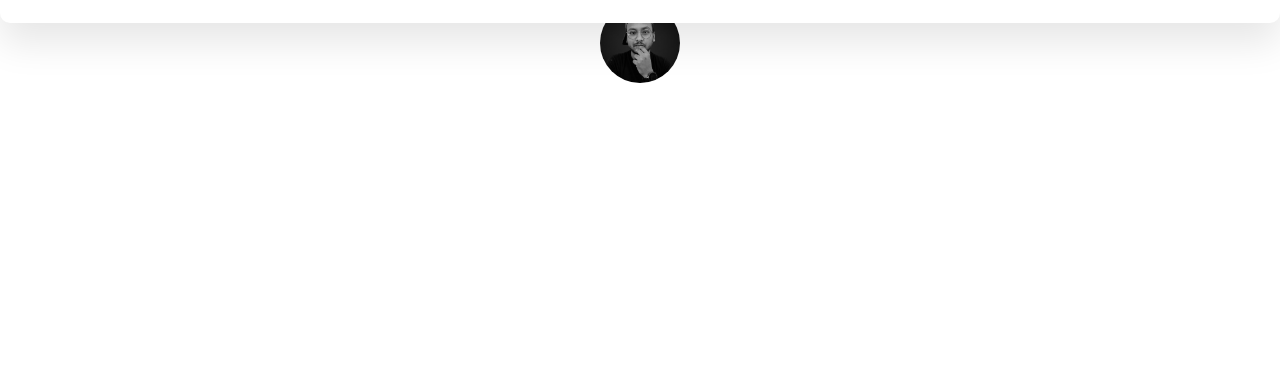
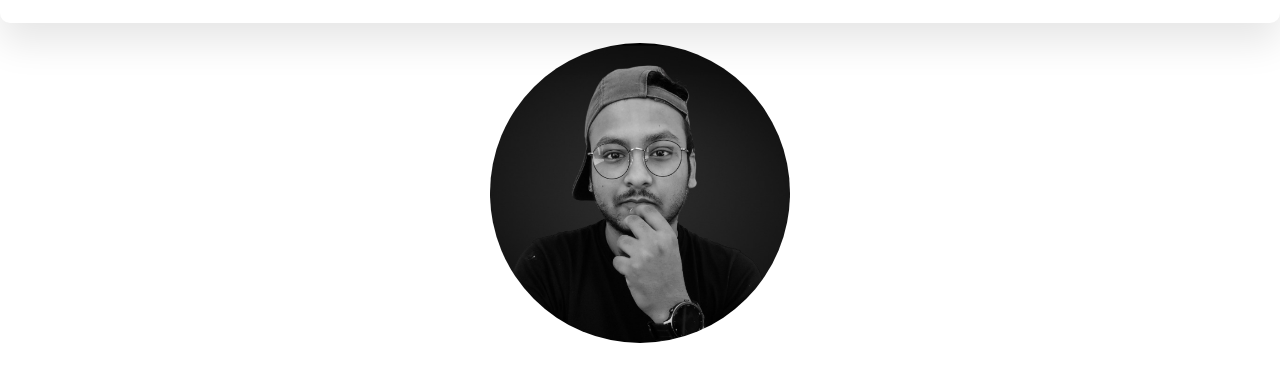
Before and after one commit to iCaran/iCorona, a plain HTML site: page about.html in a window 1280 px wide. Shown: the part 57-448 px from the top of the page. Drawn offline with nearby package versions, Linux system fonts and the light colour scheme.

Commit message:
Update style2.css

```diff
--- a/style2.css
+++ b/style2.css
@@ -25,16 +25,17 @@ body{
     margin-top: 50px;
 }
 .img{
-    height: 80px;
-    width: 80px;
+    height: 300px;
+    width: 300px;
     background: url("img/utpal_bhaia.png")no-repeat;
     background-size: cover;
     background-position: center;
-    border-radius: 50px;
+    border-radius: 200px;
     position: absolute;
     top:0%;
     left:50%;
     transform:translate(-50%,-50%);
+    margin-top: 150px
 }
 .container p{
     color: white;
```
